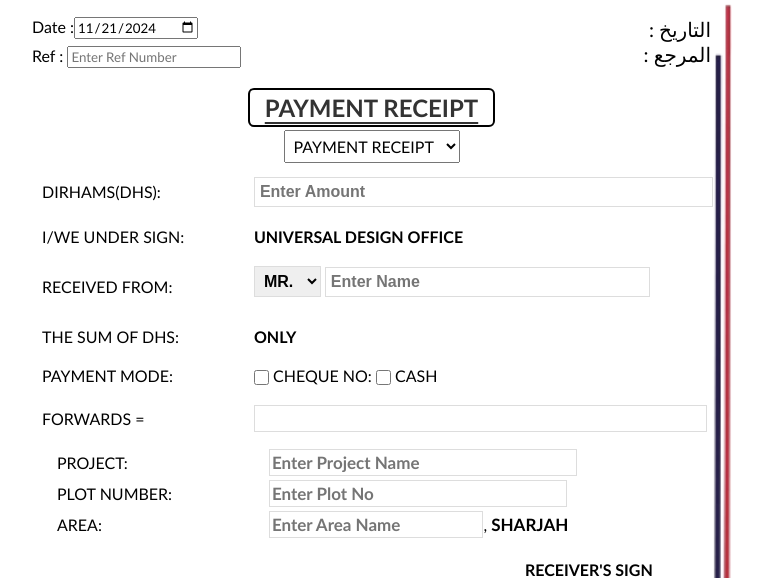
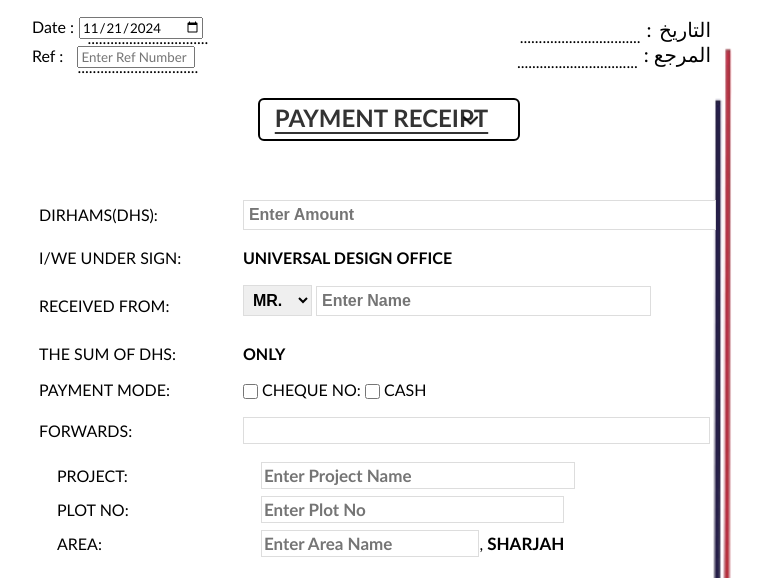
Before and after one commit to mohamedjamilirfan/UNO-Payment-Receipt-Form, a plain HTML site: page index.html in a window 1280 px wide. Shown: the part 205-783 px from the top of the page, without its empty margins (258-1021 px from the left). Drawn offline with Linux system fonts and the light colour scheme.

Commit message:
some change

```diff
--- a/index.html
+++ b/index.html
@@ -17,29 +17,101 @@
           <div class="receipt-details">
             <div class="receipt-details-english">
               <p style="margin-bottom: 7px; font-weight: 500">
-                Date :<input type="date" id="english-date" /><span
-                  id="formatted-english-date"
-                  style="display: none"></span>
+                Date :<input
+                  type="date"
+                  id="english-date"
+                  style="margin-left: 5px; cursor: pointer" />
+                <span
+                  id="underline1"
+                  style="
+                    position: relative;
+                    font-family: 'Calibri';
+                    font-weight: 500;
+                    font-size: 16px;
+                    top: 11px;
+                    left: -120px;
+                    cursor: default;
+                  "
+                  >................................</span
+                >
+                <span id="formatted-english-date" style="display: none"></span>
               </p>
               <p style="font-weight: 500">
                 Ref :
                 <input
                   type="text"
                   id="english-ref"
-                  placeholder="Enter Ref Number" />
+                  placeholder="Enter Ref Number"
+                  style="width: 110px; margin-left: 10px" />
+                <span
+                  id="underline2"
+                  style="
+                    position: relative;
+                    font-family: 'Calibri';
+                    font-weight: 500;
+                    font-size: 16px;
+                    top: 11px;
+                    left: -122px;
+                    cursor: default;
+                  "
+                  >................................</span
+                >
                 <span id="formatted-english-ref" style="display: none"></span>
               </p>
             </div>
             <div class="receipt-details-arabic">
               <p style="text-align: right">
-                <span style="text-align: right"> : التاريخ</span>
+                <span
+                  style="
+                    text-align: right;
+                    font-family: 'Markazi Text', serif;
+                    font-optical-sizing: auto;
+                    font-weight: 500;
+                    font-size: 20px;
+                  ">
+                  <span style="margin-right: 2.5px">:</span> التاريخ</span
+                >
+
+                <span
+                  id="underline3"
+                  style="
+                    position: relative;
+                    font-family: 'Calibri';
+                    font-weight: 500;
+                    font-size: 16px;
+                    top: 7px;
+                    right: 6px;
+                  "
+                  >................................</span
+                >
                 <span
                   id="arabic-date"
                   style="display: inline-block; color: #000"></span>
               </p>
               <p style="text-align: right">
-                <span style="text-align: right"> : المرجع</span
-                ><span
+                <span
+                  style="
+                    text-align: right;
+                    font-family: 'Markazi Text', serif;
+                    font-optical-sizing: auto;
+                    font-weight: 500;
+                    font-size: 20px;
+                  ">
+                  <span>:</span> المرجع</span
+                >
+                <span
+                  id="underline4"
+                  style="
+                    position: relative;
+                    font-family: 'Calibri';
+                    font-weight: 500;
+                    font-size: 16px;
+                    top: 7px;
+                    right: 6px;
+                  "
+                  >................................</span
+                >
+                <span
                   id="arabic-ref"
                   style="font-size: 15px; font-family: sans-serif"></span>
               </p>
@@ -58,8 +130,21 @@
                 margin-bottom: 10px;
                 padding: 5px;
                 font-size: 16px;
-                position: absolute;
-                top: 335px;
+                position: relative;
+                top: 6px;
+                left: 220px;
+                width: 20px;
+                border: none;
+                outline: none;
+                background-color: transparent;
+                appearance: none; /* Hide the default arrow */
+                -webkit-appearance: none; /* Safari compatibility */
+                -moz-appearance: none; /* Firefox compatibility */
+                background-image: url('assets/arrow-down.png'); /* Your custom arrow image */
+                background-repeat: no-repeat;
+                background-position: right center; /* Position it on the right */
+                background-size: 15px; /* Adjust size */
+                padding-right: 30px; /* Make space for the arrow */
               ">
               <option value="PAYMENT RECEIPT">PAYMENT RECEIPT</option>
               <option value="RECEIPT VOUCHER">RECEIPT VOUCHER</option>
@@ -68,7 +153,7 @@
               id="receipt-title"
               style="
                 border: solid 2px black;
-                padding: 3px 15px;
+                padding: 3px 30px 7px 15px;
                 border-radius: 6px;
                 text-decoration: underline;
                 text-underline-offset: 5px;
@@ -187,7 +272,7 @@
             </tr>
 
             <tr style="height: auto">
-              <td>FORWARDS =</td>
+              <td>FORWARDS:</td>
               <td style="height: auto; line-height: 25px">
                 <strong
                   ><input
@@ -223,7 +308,7 @@
               </td>
             </tr>
             <tr>
-              <td style="padding: 2px 25px">PLOT NUMBER:</td>
+              <td style="padding: 2px 25px">PLOT NO:</td>
               <td style="padding: 2px 25px">
                 <strong
                   ><input
--- a/script.js
+++ b/script.js
@@ -37,7 +37,7 @@ document.addEventListener('DOMContentLoaded', () => {
   const amountText = document.getElementById('amount-text');
   const amountNumericDisplay = document.createElement('span');
   amountNumericDisplay.id = 'amount-numeric-display';
-  amountNumericDisplay.style.display = 'inline'; // Ensure visibility during PDF rendering
+  amountNumericDisplay.style.display = 'none'; // Ensure visibility during PDF rendering
   amountInput.parentElement.appendChild(amountNumericDisplay);
 
   const numberToWords = (num) => {
@@ -186,7 +186,7 @@ document.addEventListener('DOMContentLoaded', () => {
     formattedChequeSpan.textContent = chequeInput.value;
     formattedChequeSpan.style.display = 'inline-block';
     formattedChequeSpan.style.fontWeight = 'bold';
-    formattedChequeSpan.style.border = '0.5px solid black';
+    formattedChequeSpan.style.border = '1px solid rgba(0, 0, 0, 0.3)';
     formattedChequeSpan.style.padding = '1px 35px 4px 6px';
     formattedChequeSpan.style.borderRadius = '5px';
 
@@ -226,7 +226,6 @@ document.addEventListener('DOMContentLoaded', () => {
     staticDate.textContent = formattedEnglishDateSpan.textContent;
     englishDateInput.parentNode.replaceChild(staticDate, englishDateInput);
     staticDate.style.display = 'inline-block';
-    staticDate.style.borderBottom = '2px dotted';
     staticDate.style.marginLeft = '5px';
     staticDate.style.outline = 'none';
 
@@ -279,12 +278,15 @@ document.addEventListener('DOMContentLoaded', () => {
     formattedNameSpan.textContent = `${titleSelect.value} ${nameInput.value}`;
     formattedEnglishDateSpan.style.display = 'none';
     formattedEnglishRefSpan.style.display = 'inline';
+    formattedEnglishRefSpan.style.position = 'relative';
+    formattedEnglishRefSpan.style.top = '0px';
+    formattedEnglishRefSpan.style.left = '-122px';
     formattedNameSpan.style.display = 'inline';
 
     amountText.style.display = 'inline';
     amountNumericDisplay.style.display = 'inline';
     amountInput.style.display = 'none';
-    amountNumericDisplay.style.border = '0.5px solid black';
+    amountNumericDisplay.style.border = '1px solid rgba(0, 0, 0, 0.3)';
     amountNumericDisplay.style.padding = '1px 35px 4px 6px';
     amountNumericDisplay.style.borderRadius = '5px';
 
@@ -300,17 +302,38 @@ document.addEventListener('DOMContentLoaded', () => {
     );
     const uploadSignatureButton = document.getElementById('upload-signature');
     const removeSignatureButton = document.getElementById('remove-signature');
+    const underLine1 = document.getElementById('underline1');
+    const underLine2 = document.getElementById('underline2');
+    const receiptTitle = document.getElementById('receipt-title');
+    const receiptSelect = document.getElementById('receipt-type');
 
+    receiptSelect.style.display = 'none';
     uploadingSignatureButton.style.display = 'none';
     uploadSignatureButton.style.display = 'none';
     removeSignatureButton.style.display = 'none';
+    underLine1.style.display = 'inline-block';
+    underLine1.style.position = 'relative';
+    underLine1.style.top = '7px';
+    underLine1.style.left = '-85px';
+    underLine2.style.display = 'inline-block';
+    underLine2.style.position = 'relative';
+    underLine2.style.top = '7px';
+    underLine2.style.left = '6px';
+    receiptTitle.style.border = 'solid 2px black';
+    receiptTitle.style.padding = '3px 20px 7px 20px';
+    receiptTitle.style.borderRadius = '6px';
+    receiptTitle.style.textDecoration = 'underline';
+    receiptTitle.style.textUnderlineOffset = '5px';
+    receiptTitle.style.textDecorationThickness = '1.5px';
+    receiptTitle.style.textAlign = 'center';
+    receiptTypeSelect.style.display = 'none';
 
     const options = {
       margin: 0,
       filename: 'Payment Receipt.pdf',
       image: { type: 'jpeg', quality: 0.98 },
       html2canvas: { scale: 2 },
-      jsPDF: { unit: 'in', format: 'letter', orientation: 'portrait' },
+      jsPDF: { unit: 'in', format: 'a4', orientation: 'portrait' },
     };
 
     html2pdf()
@@ -329,9 +352,28 @@ document.addEventListener('DOMContentLoaded', () => {
         nameInput.style.display = 'inline-block';
         titleSelect.style.display = 'inline-block';
         amountInput.style.display = 'inline-block';
+        amountNumericDisplay.style.display = 'none';
         uploadingSignatureButton.style.display = 'inline-block';
         uploadSignatureButton.style.display = 'inline-block';
         removeSignatureButton.style.display = 'inline-block';
+        underLine1.style.display = 'inline-block';
+        underLine1.style.position = 'relative';
+        underLine1.style.top = '11px';
+        underLine1.style.left = '-120px';
+        underLine2.style.display = 'inline-block';
+        underLine2.style.position = 'relative';
+        underLine2.style.top = '11px';
+        underLine2.style.left = '-120px';
+        receiptTitle.style.border = 'solid 2px black';
+        receiptTitle.style.padding = '3px 30px 7px 15px';
+        receiptTitle.style.borderRadius = '6px';
+        receiptTitle.style.textDecoration = 'underline';
+        receiptTitle.style.textUnderlineOffset = '5px';
+        receiptTitle.style.textDecorationThickness = '1.5px';
+        receiptTitle.style.textAlign = 'center';
+        receiptSelect.style.position = 'relative';
+        receiptSelect.style.left = '220px';
+        receiptSelect.style.top = '6px';
 
         formattedEnglishRefSpan.style.display = 'none';
         formattedNameSpan.style.display = 'none';
--- a/style.css
+++ b/style.css
@@ -11,14 +11,14 @@ body {
 .receipt-container {
   width: 700px; /* Adjust to fit within the PDF page */
   max-width: 100%;
-  height: 1010px;
+  height: 1035px;
   margin: 20px auto;
   padding: 10px;
   margin-top: 10px;
 }
 
 .we {
-  height: 960px;
+  height: 1020px;
   width: 700px;
   background: url('assets/template-background.png') no-repeat bottom right;
   background-size: contain; /* Scales the image to fit */
@@ -80,7 +80,6 @@ header img {
 .company-info-arabic h1 {
   font-size: 40px;
   text-align: center;
-  font-family: 'Lateef', serif;
   font-weight: 800;
   font-style: normal;
   color: #d00;
@@ -91,10 +90,6 @@ header img {
   margin: 0;
   color: black;
   text-align: center;
-  font-size: 25px;
-  font-family: 'Markazi Text', serif;
-  font-optical-sizing: auto;
-  font-weight: 500;
   font-style: normal;
 }
 
@@ -120,7 +115,7 @@ input[type='checkbox'] {
 .receipt-details {
   display: flex;
   justify-content: space-between;
-  margin: 20px 0;
+  margin: 20px 0px 30px 0px;
 }
 
 #formatted-english-date,
@@ -160,7 +155,7 @@ p {
 
 #download-pdf {
   display: block;
-  margin: 20px auto;
+  margin: 50px auto;
   padding: 10px 20px;
   background-color: #d00;
   color: #fff;
@@ -178,11 +173,11 @@ p {
   width: 100%;
   height: 370px;
   border-collapse: collapse;
-  margin-top: 40px;
+  margin-top: 50px;
 }
 
 .details-table td {
-  padding: 10px;
+  padding: 7px;
   border: none;
 }
 
```
Also changed, not shown: assets/arrow-down.png (added).
